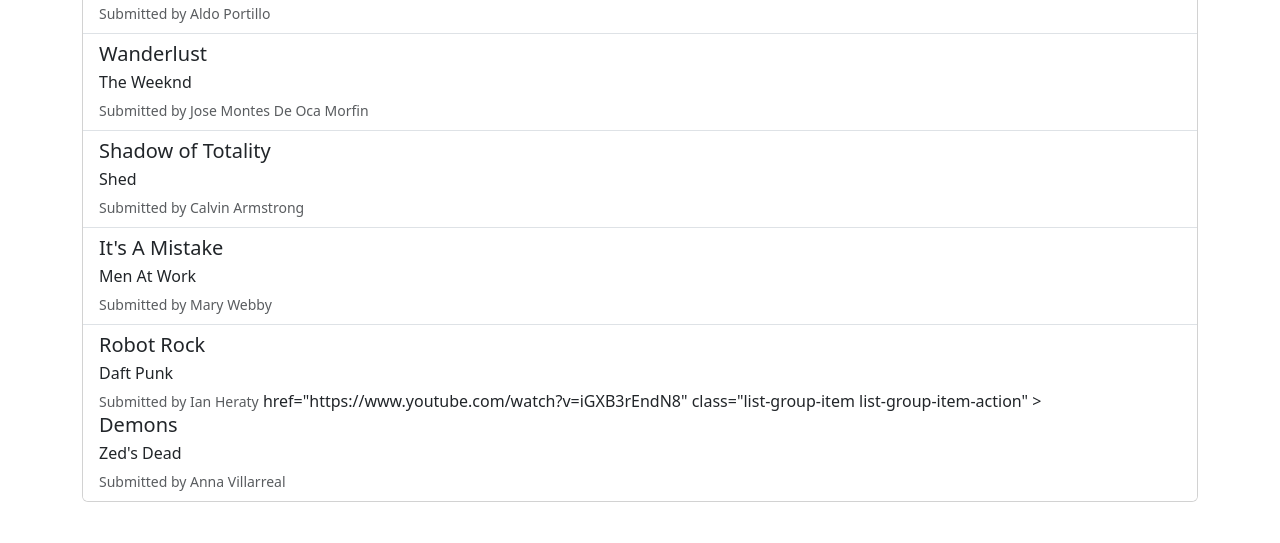
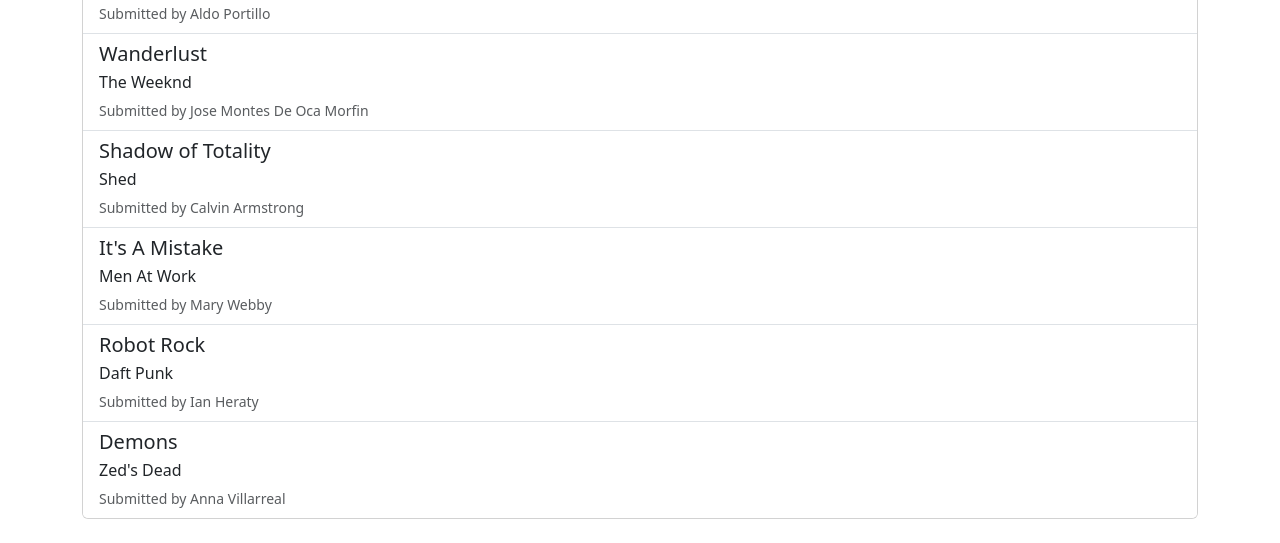
Before and after one commit to dpi-tta-projects/pr-playlist, a website: page index.html in a window 1280 px wide. Shown: the part 262-805 px from the top of the page. Drawn offline with nearby package versions, Linux system fonts and the light colour scheme; a script that the page names is missing.

Commit message:
formtted - again

```diff
--- a/index.html
+++ b/index.html
@@ -81,6 +81,8 @@
           </div>
           <p class="mb-1">Daft Punk</p>
           <small class="text-body-secondary">Submitted by Ian Heraty</small>
+        </a>
+        <a
           href="https://www.youtube.com/watch?v=iGXB3rEndN8"
           class="list-group-item list-group-item-action"
         >
```
